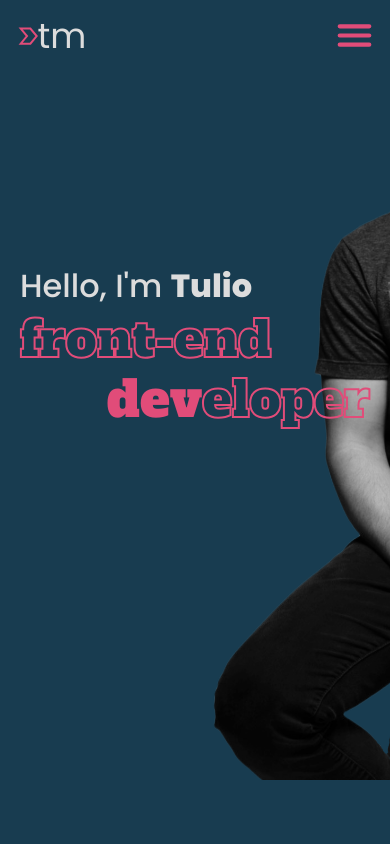
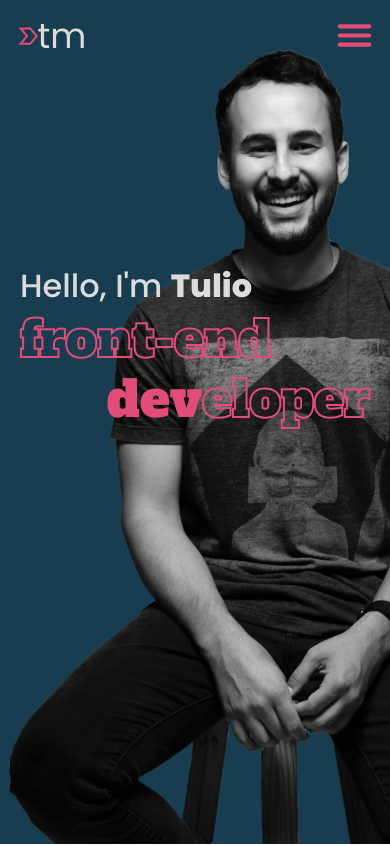
Before and after one commit to t-minini/my-website-v2, a React (Create React App) app: page / in a window 390 px wide. Shown: the top 846 px of the page. Built offline with nearby package versions, Linux system fonts and the light colour scheme.

Commit message:
:bug: trying to fix bug with photo v11

```diff
--- a/src/components/hello/hello.module.css
+++ b/src/components/hello/hello.module.css
@@ -161,7 +161,9 @@ h1:nth-of-type(2) {
     max-height: 81rem;
     object-fit: cover;
     /* bottom: 53.3rem; */
-    right: 1rem;
+    /* right: 1rem; */
+    left: 50rem;
+    bottom: 44rem;
     object-position: 1rem;
   }
 }
@@ -199,10 +201,12 @@ h1:nth-of-type(2) {
 
   .hello__photo img {
     max-height: 87rem;
-    right: 1em;
+    /* right: 1em; */
     /* bottom: 53.3rem; */
-    right: 0;
-    object-position: 17rem 3rem;
+    /* right: 0; */
+    right: 18.5rem;
+    bottom: 40.5rem;
+    /* object-position: 17rem 3rem; */
   }
 }
 
```
